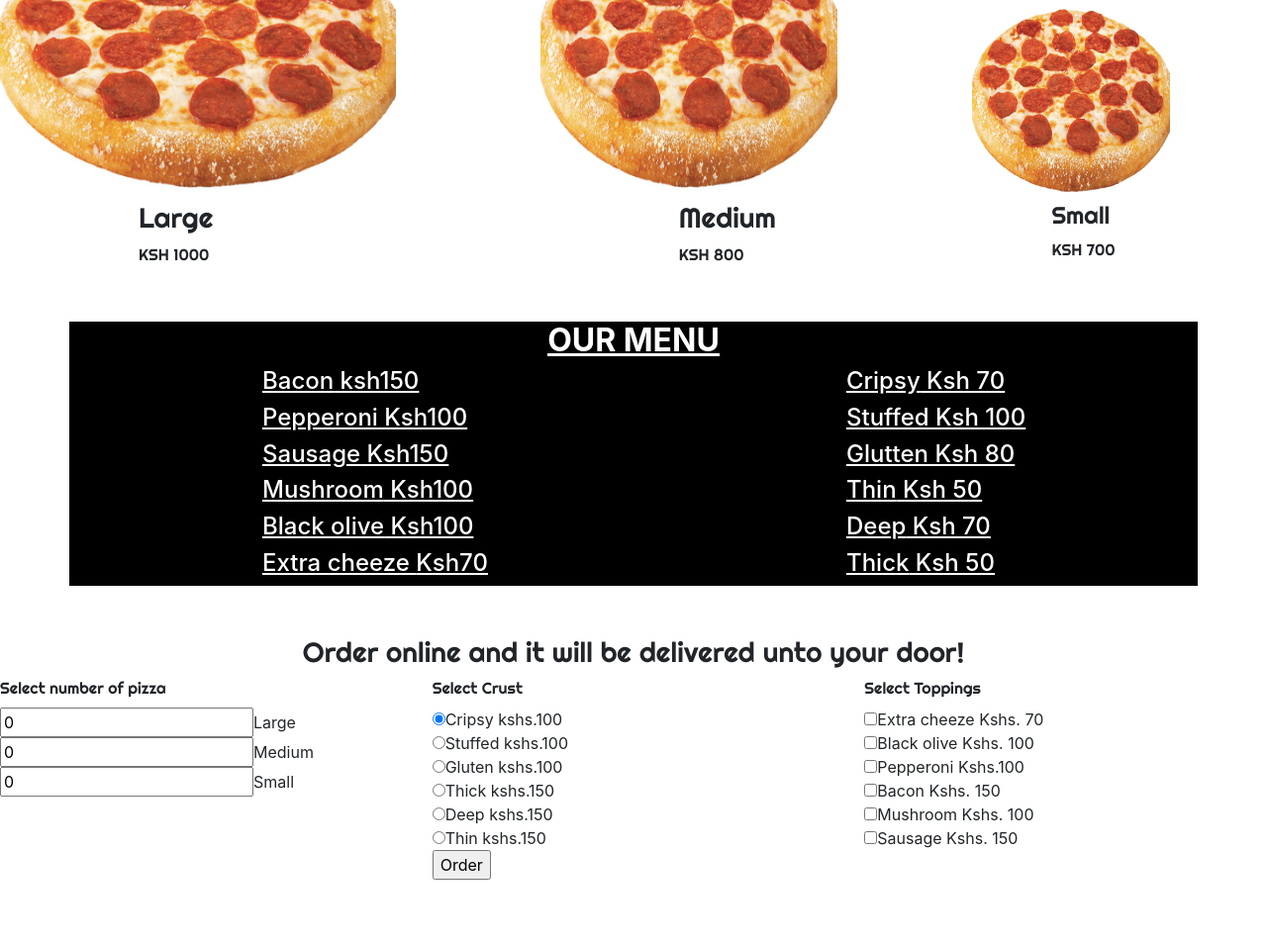
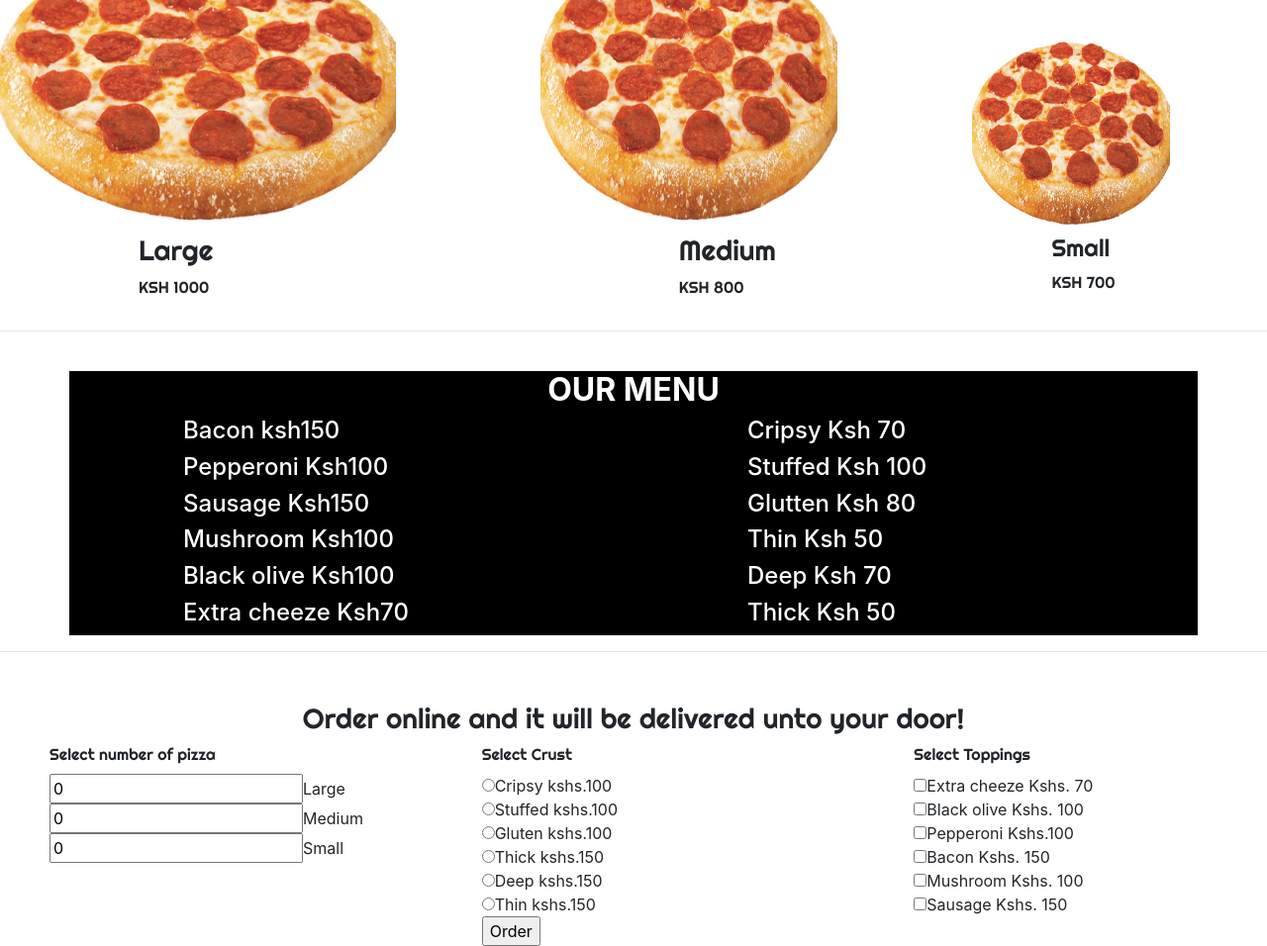
Before and after one commit to rmogusu/Blaze-Pizza, a plain HTML site: page index.html in a window 1280 px wide. Shown: the part 1606-2562 px from the top of the page at 99% size. Before the commit the page ends 2495 px from the top, so only its background shows below. Drawn offline with Linux system fonts and the light colour scheme; a web font is replaced by a local one.

Commit message:
Style my order list

```diff
--- a/css/styles.css
+++ b/css/styles.css
@@ -69,12 +69,11 @@ height:410px;
 .menu{
   text-align:center;
   margin-top:40px;
-  text-decoration:underline;
+
 }
 .container{
-  background-color: black;
+  background-color:black;
   color:white;
-  text-decoration: underline;
 }
 .toppings{
   margin-left:90px;
@@ -91,4 +90,14 @@ height:410px;
 }
 .select{
 font-family: 'Righteous', cursive;
+margin-left:50px;
 }
+.size{
+  margin-left:50px;
+}
+.toppings{
+  margin-left:50px;
+}
+.crust{
+  margin-left:50px;
+}
--- a/index.html
+++ b/index.html
@@ -49,6 +49,7 @@
       </div>
     </div>
   </div>
+  <hr>
   <div class="pizza-size">
     <h3 class="header">Simple and beautiful designs here!.</h3>
     <div class="row">
@@ -69,6 +70,7 @@
       </div>
     </div>
   </div>
+  <hr>
   <div class="container">
     <div class="menu">
       <h2><strong>OUR MENU</strong></h2>
@@ -120,6 +122,7 @@
       </div>
     </div>
   </div>
+  <hr>
   <div class="order">
     <h3 class="online">Order online and it will be delivered unto your door!</h3>
     <div class="row">
@@ -133,8 +136,8 @@
       </div>
       <div class="col-4">
         <label class="select">Select Crust</label>
-        <form id="crust">
-          <input type="radio" name="crust" value="0" checked>Cripsy kshs.100<br>
+        <form class="crust">
+          <input type="radio" name="crust" value="0">Cripsy kshs.100<br>
           <input type="radio" name="crust" value="1">Stuffed kshs.100<br>
           <input type="radio" name="crust" value="2">Gluten kshs.100<br>
           <input type="radio" name="crust" value="3">Thick kshs.150<br>
@@ -146,7 +149,7 @@
       <div class="col-4">
         <div id="tops">
           <label class="select">Select Toppings</label>
-          <form id="toppings">
+          <form class="toppings">
             <input type="checkbox" name="toppings" value="0">Extra cheeze Kshs. 70 <br>
             <input type="checkbox" name="toppings" value="1">Black olive Kshs. 100<br>
             <input type="checkbox" name="toppings" e="2">Pepperoni Kshs.100<br>
```
